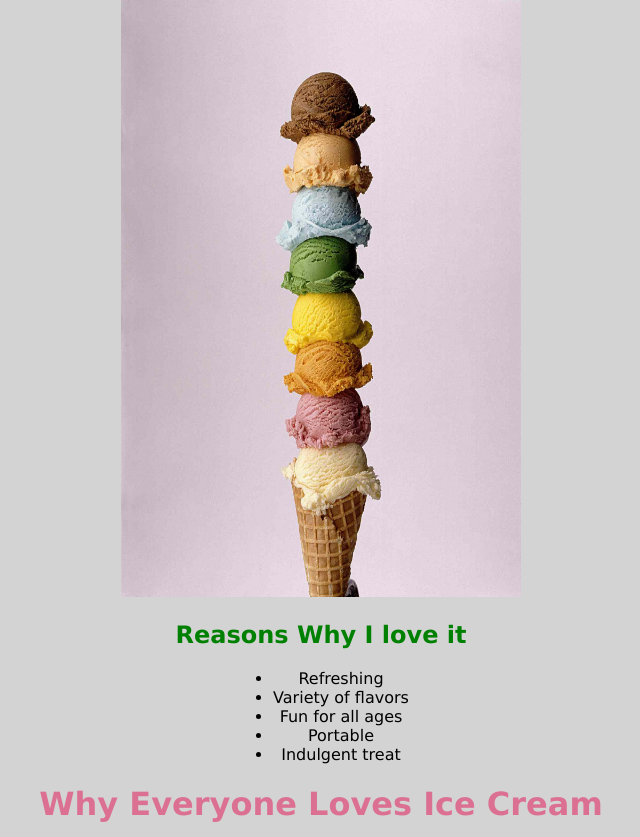
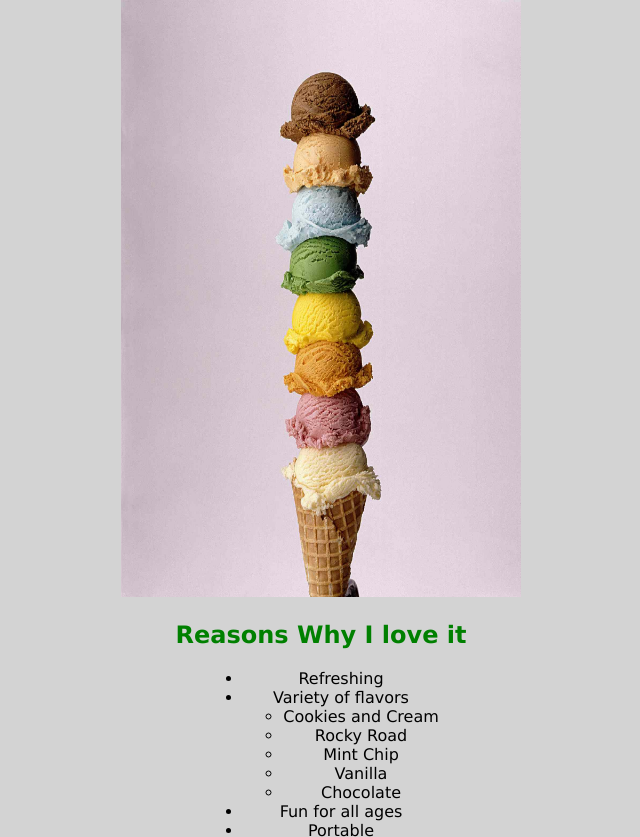
Before and after one commit to michaeldmuniz/IS201, a plain HTML site: page scratch.html in a window 1280 px wide. Shown: the part 103-940 px from the top of the page, without its empty margins (319-959 px from the left). Drawn offline with Linux system fonts and the light colour scheme.

Commit message:
Update scratch.html

```diff
--- a/scratch.html
+++ b/scratch.html
@@ -19,6 +19,13 @@
         <ul>
             <li>Refreshing</li>
             <li>Variety of flavors</li>
+                <ul>
+                    <li>Cookies and Cream</li>
+                    <li>Rocky Road</li>
+                    <li>Mint Chip</li>
+                    <li>Vanilla</li>
+                    <li>Chocolate</li>
+                </ul>
             <li>Fun for all ages</li>
             <li>Portable</li>
             <li>Indulgent treat</li>
```
